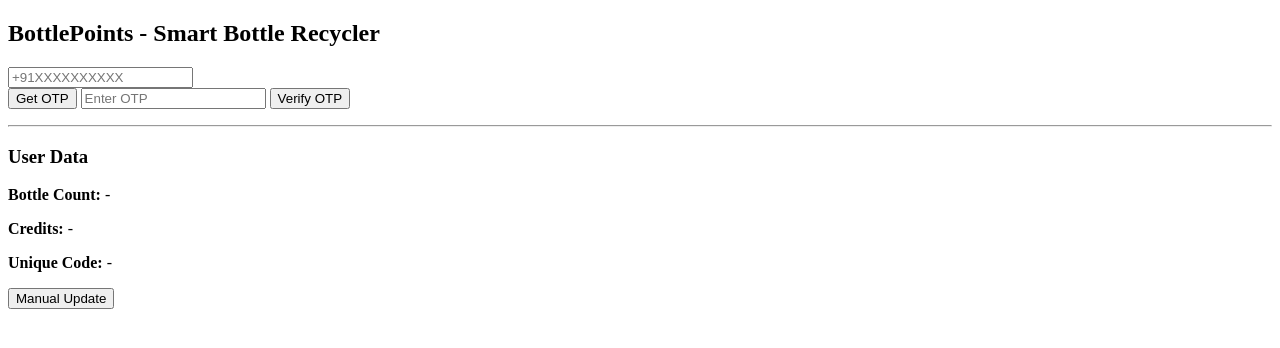
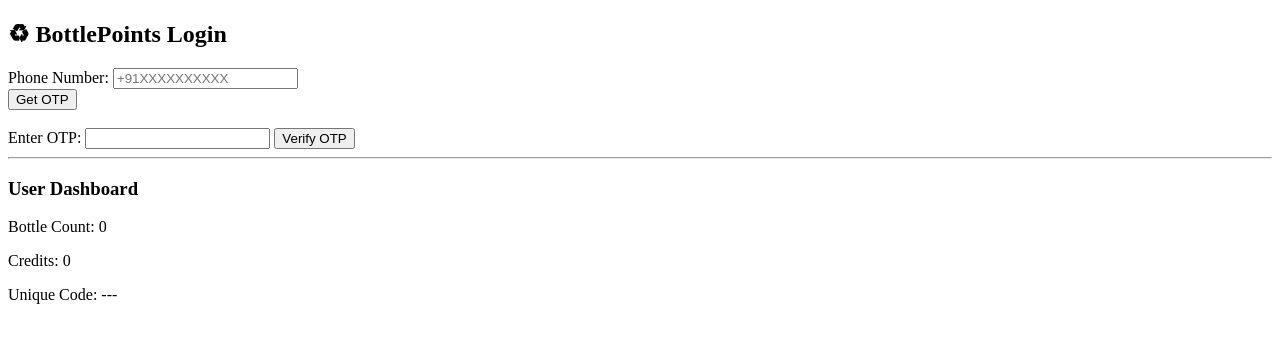
Before and after one commit to ShreyasThorat72/bottlepoints-web, a plain HTML site: page index.html in a window 1280 px wide. Drawn offline with Linux system fonts and the light colour scheme.

Commit message:
index.html

```diff
--- a/index.html
+++ b/index.html
@@ -1,35 +1,35 @@
 <!DOCTYPE html>
-<html>
+<html lang="en">
 <head>
-  <title>BottlePoints Web</title>
+  <meta charset="UTF-8" />
+  <meta name="viewport" content="width=device-width, initial-scale=1.0"/>
+  <title>BottlePoints</title>
 </head>
 <body>
-  <h2>BottlePoints - Smart Bottle Recycler</h2>
+  <h2>♻ BottlePoints Login</h2>
 
-  <!-- Phone Number Login -->
-  <input type="text" id="phoneInput" placeholder="+91XXXXXXXXXX">
+  <label>Phone Number:</label>
+  <input type="text" id="phoneInput" placeholder="+91XXXXXXXXXX" />
   <div id="recaptcha-container"></div>
   <button onclick="sendOTP()">Get OTP</button>
 
-  <input type="text" id="otpInput" placeholder="Enter OTP">
+  <br/><br/>
+  <label>Enter OTP:</label>
+  <input type="text" id="otpInput" />
   <button onclick="verifyOTP()">Verify OTP</button>
 
-  <p id="loginStatus"></p>
-  <hr>
+  <hr/>
+  <h3>User Dashboard</h3>
+  <p>Bottle Count: <span id="bottleCount">0</span></p>
+  <p>Credits: <span id="credits">0</span></p>
+  <p>Unique Code: <span id="uniqueCode">---</span></p>
 
-  <!-- Show Data -->
-  <h3>User Data</h3>
-  <p><strong>Bottle Count:</strong> <span id="bottleCount">-</span></p>
-  <p><strong>Credits:</strong> <span id="credits">-</span></p>
-  <p><strong>Unique Code:</strong> <span id="uniqueCode">-</span></p>
-  <button onclick="fetchData()">Manual Update</button>
+  <!-- Firebase SDK -->
+  <script src="https://www.gstatic.com/firebasejs/8.10.0/firebase-app.js"></script>
+  <script src="https://www.gstatic.com/firebasejs/8.10.0/firebase-auth.js"></script>
+  <script src="https://www.gstatic.com/firebasejs/8.10.0/firebase-database.js"></script>
 
-  <!-- Firebase SDKs -->
-  <script src="https://www.gstatic.com/firebasejs/9.22.2/firebase-app-compat.js"></script>
-  <script src="https://www.gstatic.com/firebasejs/9.22.2/firebase-auth-compat.js"></script>
-  <script src="https://www.gstatic.com/firebasejs/9.22.2/firebase-database-compat.js"></script>
-
-  <!-- Custom JS -->
-  <script src="main.js"></script>
+  <!-- Link JS -->
+  <script src="app.js"></script>
 </body>
 </html>
```
